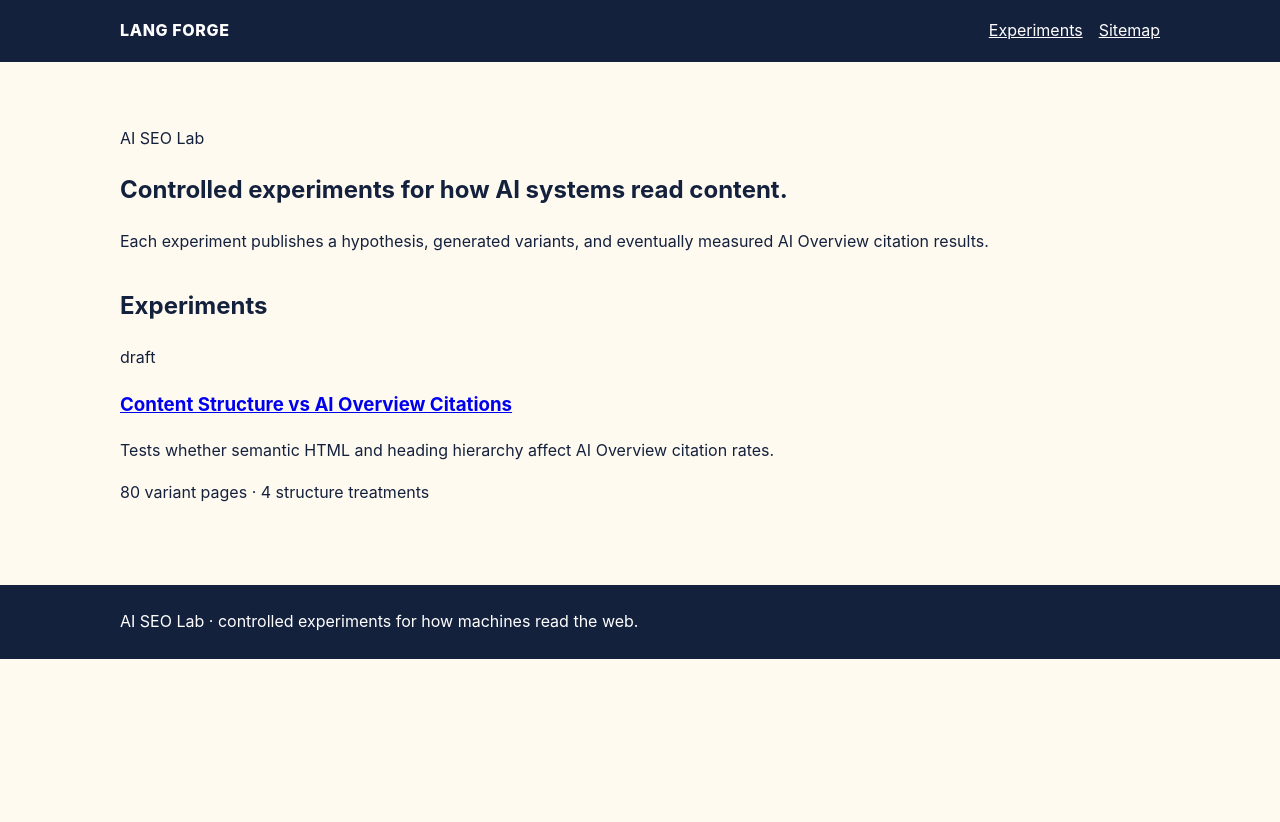
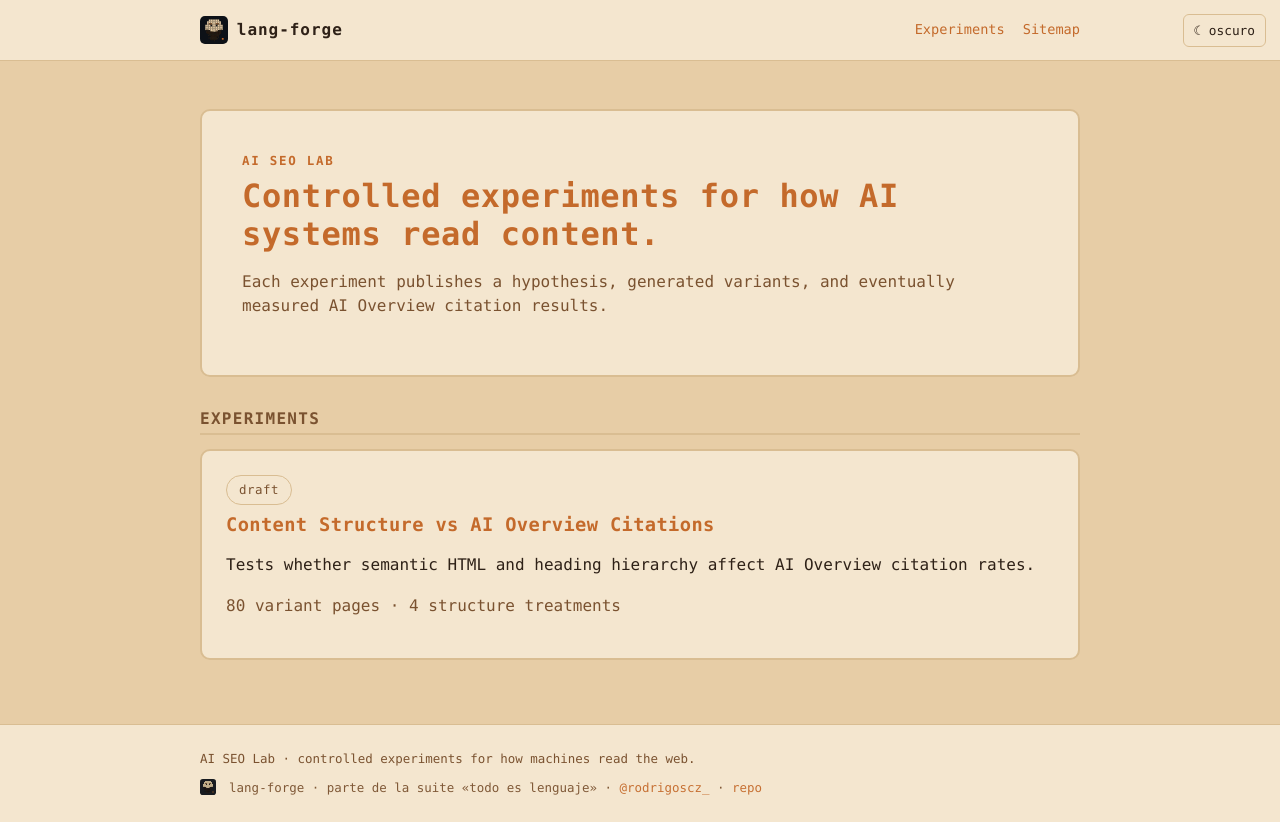
Before and after one commit to rodrigoscz/lang-forge, an Astro site in the folder frontend/: page / in a window 1280 px wide. Before the commit the page ends 800 px from the top, so only its background shows below. Built offline with nearby package versions, Linux system fonts and the light colour scheme; Astro itself is replaced by a stand-in of ours.

Commit message:
feat: pase visual de la suite (theme, toggle, footer de suite, mark badge) + LICENSE MIT

```diff
--- a/frontend/src/layouts/BaseLayout.astro
+++ b/frontend/src/layouts/BaseLayout.astro
@@ -1,4 +1,6 @@
 ---
+import '../styles/theme.css';
+
 interface Props {
   title: string;
   description?: string;
@@ -13,97 +15,32 @@ const { title, description = 'AI SEO Lab experiments, content variants, and rese
     <meta charset="utf-8" />
     <meta name="viewport" content="width=device-width, initial-scale=1" />
     <meta name="description" content={description} />
-    <title>{title} | Lang Forge</title>
-    <style>
-      :root {
-        color-scheme: light;
-        --ink: #14213d;
-        --muted: #586174;
-        --paper: #fffaf0;
-        --surface: #ffffff;
-        --accent: #fca311;
-        --line: #e5e7eb;
-      }
-      body {
-        margin: 0;
-        font-family: Inter, ui-sans-serif, system-ui, -apple-system, BlinkMacSystemFont, 'Segoe UI', sans-serif;
-        color: var(--ink);
-        background: var(--paper);
-        line-height: 1.6;
-      }
-      a { color: inherit; }
-      header.site-header, footer.site-footer {
-        background: var(--ink);
-        color: white;
-      }
-      .site-header__inner, .site-footer__inner, main {
-        width: min(1040px, calc(100% - 32px));
-        margin: 0 auto;
-      }
-      .site-header__inner {
-        display: flex;
-        align-items: center;
-        justify-content: space-between;
-        gap: 24px;
-        padding: 18px 0;
-      }
-      .brand {
-        font-weight: 800;
-        letter-spacing: 0.04em;
-        text-transform: uppercase;
-        text-decoration: none;
-      }
-      nav ul {
-        display: flex;
-        gap: 16px;
-        margin: 0;
-        padding: 0;
-        list-style: none;
-      }
-      main { padding: 48px 0 64px; }
-      .hero, .card, .content-panel {
-        background: var(--surface);
-        border: 1px solid var(--line);
-        border-radius: 18px;
-        box-shadow: 0 16px 40px rgb(20 33 61 / 0.08);
-      }
-      .hero { padding: 40px; }
-      .eyebrow {
-        color: var(--accent);
-        font-size: 0.78rem;
-        font-weight: 800;
-        letter-spacing: 0.14em;
-        text-transform: uppercase;
-      }
-      h1, h2, h3 { line-height: 1.15; }
-      .grid {
-        display: grid;
-        gap: 20px;
-        grid-template-columns: repeat(auto-fit, minmax(260px, 1fr));
-      }
-      .card, .content-panel { padding: 24px; }
-      .muted { color: var(--muted); }
-      .pill {
-        display: inline-flex;
-        border: 1px solid var(--line);
-        border-radius: 999px;
-        padding: 4px 10px;
-        color: var(--muted);
-        font-size: 0.85rem;
-      }
-      .site-footer__inner { padding: 24px 0; }
-      .variant {
-        padding: 24px;
-        background: white;
-        border: 1px solid var(--line);
-        border-radius: 18px;
-      }
-    </style>
+    <link rel="icon" type="image/svg+xml" href="/nova-mark-badge.svg" />
+    <title>{title} | lang-forge</title>
+    <script is:inline>
+      (function () {
+        try {
+          var t = localStorage.getItem('theme');
+          if (t === 'dark' || t === 'light')
+            document.documentElement.dataset.theme = t;
+        } catch (e) {}
+      })();
+    </script>
   </head>
   <body>
+    <button
+      id="theme-toggle"
+      class="theme-toggle"
+      type="button"
+      aria-label="Cambiar tema"
+    >☾ oscuro</button>
+
     <header class="site-header">
       <div class="site-header__inner">
-        <a class="brand" href="/">Lang Forge</a>
+        <a class="brand" href="/">
+          <img src="/nova-mark-badge.svg" width="28" height="28" alt="Nova mark" />
+          lang-forge
+        </a>
         <nav aria-label="Primary navigation">
           <ul>
             <li><a href="/">Experiments</a></li>
@@ -112,11 +49,260 @@ const { title, description = 'AI SEO Lab experiments, content variants, and rese
         </nav>
       </div>
     </header>
+
     <main>
       <slot />
     </main>
+
     <footer class="site-footer">
-      <div class="site-footer__inner">AI SEO Lab · controlled experiments for how machines read the web.</div>
+      <div class="site-footer__inner">
+        <p class="tagline">AI SEO Lab · controlled experiments for how machines read the web.</p>
+        <p class="suite">
+          <img src="/nova-mark-badge.svg" width="16" height="16" alt="" />
+          lang-forge · parte de la suite «todo es lenguaje» ·
+          <a href="https://x.com/rodrigoscz_">@rodrigoscz_</a> ·
+          <a href="https://github.com/rodrigoscz/lang-forge">repo</a>
+        </p>
+      </div>
     </footer>
+
+    <style is:global>
+      * {
+        box-sizing: border-box;
+      }
+      body {
+        margin: 0;
+        font-family: ui-monospace, 'JetBrains Mono', 'SF Mono', Menlo, monospace;
+        color: var(--ink);
+        background: var(--arena);
+        line-height: 1.55;
+      }
+      a {
+        color: var(--terra);
+        text-decoration: none;
+        border-bottom: 1px solid transparent;
+      }
+      a:hover {
+        border-bottom-color: var(--terra);
+      }
+      a:focus-visible {
+        outline: 2px solid var(--terra);
+        outline-offset: 2px;
+        border-radius: 2px;
+      }
+
+      .site-header__inner,
+      .site-footer__inner,
+      main {
+        width: min(880px, calc(100% - 32px));
+        margin: 0 auto;
+      }
+
+      .site-header {
+        border-bottom: 1px solid var(--line);
+        background: var(--paper);
+      }
+      .site-header__inner {
+        display: flex;
+        align-items: center;
+        justify-content: space-between;
+        gap: 24px;
+        padding: 16px 0;
+      }
+      .brand {
+        display: inline-flex;
+        align-items: center;
+        gap: 0.55rem;
+        color: var(--ink);
+        font-weight: 700;
+        letter-spacing: 0.06em;
+        text-transform: lowercase;
+        border-bottom: none;
+      }
+      .brand img {
+        image-rendering: pixelated;
+      }
+      nav ul {
+        display: flex;
+        gap: 18px;
+        margin: 0;
+        padding: 0;
+        list-style: none;
+        font-size: 0.85rem;
+      }
+
+      main {
+        padding: 48px 0 64px;
+      }
+
+      h1,
+      h2,
+      h3 {
+        line-height: 1.2;
+        letter-spacing: 0.02em;
+      }
+      h2 {
+        font-size: 1rem;
+        text-transform: uppercase;
+        letter-spacing: 0.08em;
+        color: var(--brown);
+        border-bottom: 2px solid var(--line);
+        padding-bottom: 0.3rem;
+        margin: 0 0 0.9rem;
+      }
+
+      .hero,
+      .card,
+      .content-panel {
+        background: var(--paper);
+        border: 2px solid var(--line);
+        border-radius: 10px;
+      }
+      .hero {
+        padding: 40px;
+      }
+      .hero h1 {
+        margin: 0.4rem 0 0.6rem;
+        font-size: 2rem;
+        color: var(--terra);
+      }
+      .eyebrow {
+        color: var(--terra);
+        font-size: 0.78rem;
+        font-weight: 700;
+        letter-spacing: 0.14em;
+        text-transform: uppercase;
+        margin: 0;
+      }
+      .grid {
+        display: grid;
+        gap: 20px;
+        grid-template-columns: repeat(auto-fit, minmax(240px, 1fr));
+      }
+      .card,
+      .content-panel {
+        padding: 24px;
+      }
+      .card h3 {
+        margin: 0.6rem 0 0.4rem;
+      }
+      .muted {
+        color: var(--brown);
+      }
+      .pill {
+        display: inline-flex;
+        border: 1px solid var(--line);
+        border-radius: 999px;
+        padding: 4px 12px;
+        color: var(--brown);
+        font-size: 0.78rem;
+        letter-spacing: 0.04em;
+      }
+
+      ul,
+      ol {
+        padding-left: 1.4rem;
+      }
+      code {
+        font-family: inherit;
+        background: var(--codebg);
+        padding: 0.1rem 0.35rem;
+        border-radius: 4px;
+      }
+      pre {
+        background: var(--codebg);
+        border: 1px solid var(--line);
+        border-radius: 8px;
+        padding: 0.85rem 1rem;
+        overflow-x: auto;
+      }
+      pre code {
+        background: none;
+        padding: 0;
+      }
+
+      /* Generated content variants (rendered via set:html) */
+      .variant {
+        padding: 24px;
+        background: var(--field);
+        border: 2px solid var(--line);
+        border-radius: 10px;
+      }
+      .variant h1 {
+        margin-top: 0;
+      }
+
+      .site-footer {
+        border-top: 1px solid var(--line);
+        background: var(--paper);
+      }
+      .site-footer__inner {
+        padding: 24px 0;
+        font-size: 0.78rem;
+        color: var(--brown);
+      }
+      .tagline {
+        margin: 0 0 0.6rem;
+      }
+      .suite {
+        margin: 0;
+        opacity: 0.95;
+      }
+      .suite img {
+        vertical-align: -3px;
+        margin-right: 0.35rem;
+        image-rendering: pixelated;
+      }
+
+      .theme-toggle {
+        position: fixed;
+        top: 0.9rem;
+        right: 0.9rem;
+        font: inherit;
+        font-size: 0.8rem;
+        background: var(--paper);
+        color: var(--ink);
+        border: 1px solid var(--line);
+        border-radius: 6px;
+        padding: 0.35rem 0.6rem;
+        cursor: pointer;
+        z-index: 10;
+      }
+      .theme-toggle:hover {
+        border-color: var(--terra);
+        color: var(--terra);
+      }
+      .theme-toggle:focus-visible {
+        outline: 2px solid var(--terra);
+        outline-offset: 2px;
+      }
+    </style>
+
+    <script is:inline>
+      (function () {
+        var btn = document.getElementById('theme-toggle');
+        if (!btn) return;
+        function current() {
+          return (
+            document.documentElement.dataset.theme ||
+            (window.matchMedia('(prefers-color-scheme: dark)').matches
+              ? 'dark'
+              : 'light')
+          );
+        }
+        function label() {
+          btn.textContent = current() === 'dark' ? '☀ claro' : '☾ oscuro';
+        }
+        label();
+        btn.addEventListener('click', function () {
+          var next = current() === 'dark' ? 'light' : 'dark';
+          document.documentElement.dataset.theme = next;
+          try {
+            localStorage.setItem('theme', next);
+          } catch (e) {}
+          label();
+        });
+      })();
+    </script>
   </body>
 </html>
--- a/frontend/src/pages/experiments/[id]/variants/[...slug].astro
+++ b/frontend/src/pages/experiments/[id]/variants/[...slug].astro
@@ -11,7 +11,7 @@ const { experiment, query, structureType } = Astro.props;
 const variantHtml = renderVariantHtml(experiment.id, query, structureType);
 ---
 
-<BaseLayout title={`${query.title} — ${structureType}`} description={`${structureType} variant for ${query.title}.`}>
+<BaseLayout title={`${query.title} · ${structureType}`} description={`${structureType} variant for ${query.title}.`}>
   <section class="hero">
     <p class="eyebrow">{experiment.id} · {structureType}</p>
     <h1>{query.title}</h1>
--- /dev/null
+++ b/frontend/src/styles/theme.css
@@ -0,0 +1,35 @@
+/* theme.css: tokens de la suite "todo es lenguaje" (rodrigoscz).
+   Portable: copiá este archivo a cada repo y reusá las custom properties.
+   Soporta tema automático (prefers-color-scheme) + override manual con [data-theme]. */
+:root {
+  --arena: #e7cda6; /* fondo */
+  --ink: #2e2117; /* texto */
+  --brown: #7a5230; /* secundario */
+  --terra: #c46a2b; /* acento / CTA / links */
+  --paper: #f4e6cf; /* superficie */
+  --line: #d9bd92; /* bordes */
+  --field: #ffffff; /* fondo de inputs */
+  --codebg: rgba(46, 33, 23, 0.08);
+}
+@media (prefers-color-scheme: dark) {
+  :root:not([data-theme]) {
+    --arena: #0d1117;
+    --ink: #e7cda6;
+    --brown: #c9a978;
+    --terra: #c46a2b;
+    --paper: #161b22;
+    --line: #3a2f22;
+    --field: #0b0f14;
+    --codebg: rgba(231, 205, 166, 0.1);
+  }
+}
+:root[data-theme="dark"] {
+  --arena: #0d1117;
+  --ink: #e7cda6;
+  --brown: #c9a978;
+  --terra: #c46a2b;
+  --paper: #161b22;
+  --line: #3a2f22;
+  --field: #0b0f14;
+  --codebg: rgba(231, 205, 166, 0.1);
+}
```
Also changed, not shown: frontend/public/nova-mark-badge.svg (added), 2 other files.
